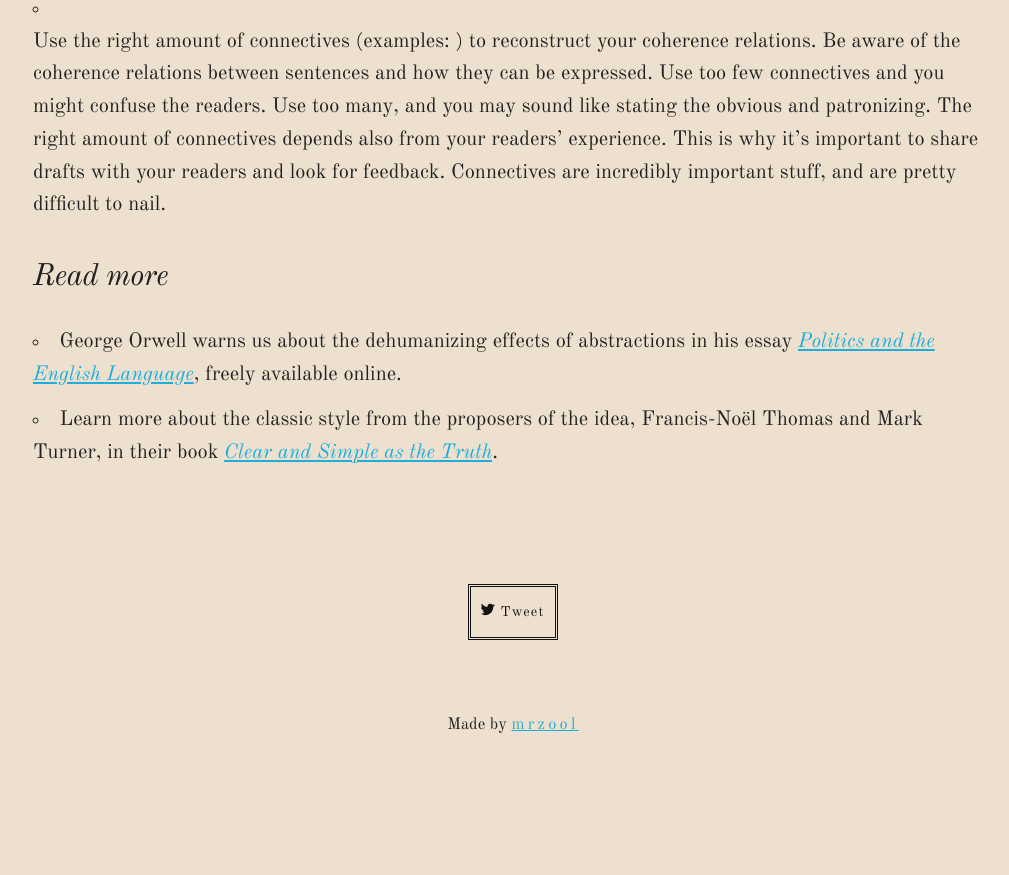
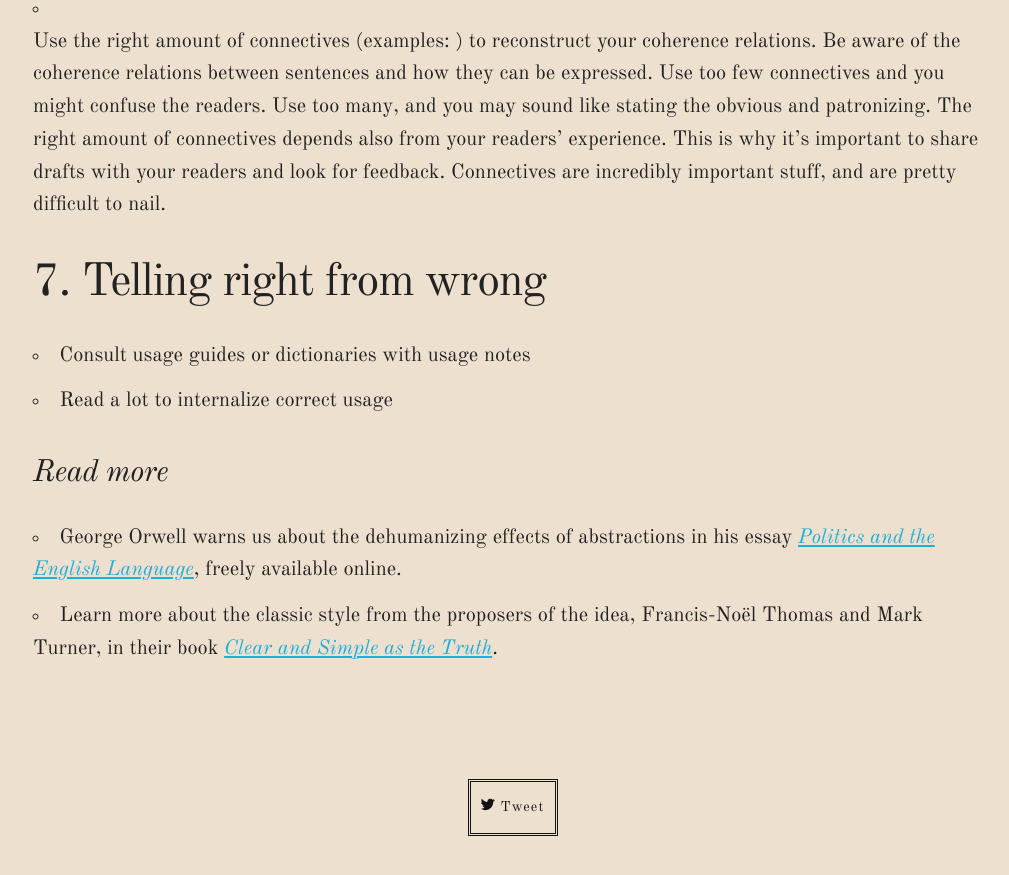
Before and after one commit to mrzool/good-writing, a Jekyll site: the page built from index.md, in a window 1280 px wide and 900 px high, scrolled down 2649 px. Shown: the top 875 px of the window, without its empty margins (127-1136 px from the left). Built offline with Jekyll 4.4.1, drawn with Linux system fonts in a browser that asks for light colours; before the commit the page ends 3472 px from its top, so only the background shows below that.

Commit message:
Telling right from wrong

```diff
--- a/index.md
+++ b/index.md
@@ -49,6 +49,11 @@ All of this is tedious. Don't do that.
 
 - Use the right amount of connectives (examples: ) to reconstruct your coherence relations. Be aware of the coherence relations between sentences and how they can be expressed. Use too few connectives and you might confuse the readers. Use too many, and you may sound like stating the obvious and patronizing. The right amount of connectives depends also from your readers' experience. This is why it's important to share drafts with your readers and look for feedback. Connectives are incredibly important stuff, and are pretty difficult to nail.
 
+### 7. Telling right from wrong
+
+- Consult usage guides or dictionaries with usage notes
+- Read a lot to internalize correct usage
+
 ##### *Read more*
 
 - George Orwell warns us about the dehumanizing effects of abstractions in his essay [*Politics and the English Language*](http://www.orwell.ru/library/essays/politics/english/e_polit/), freely available online.
```
